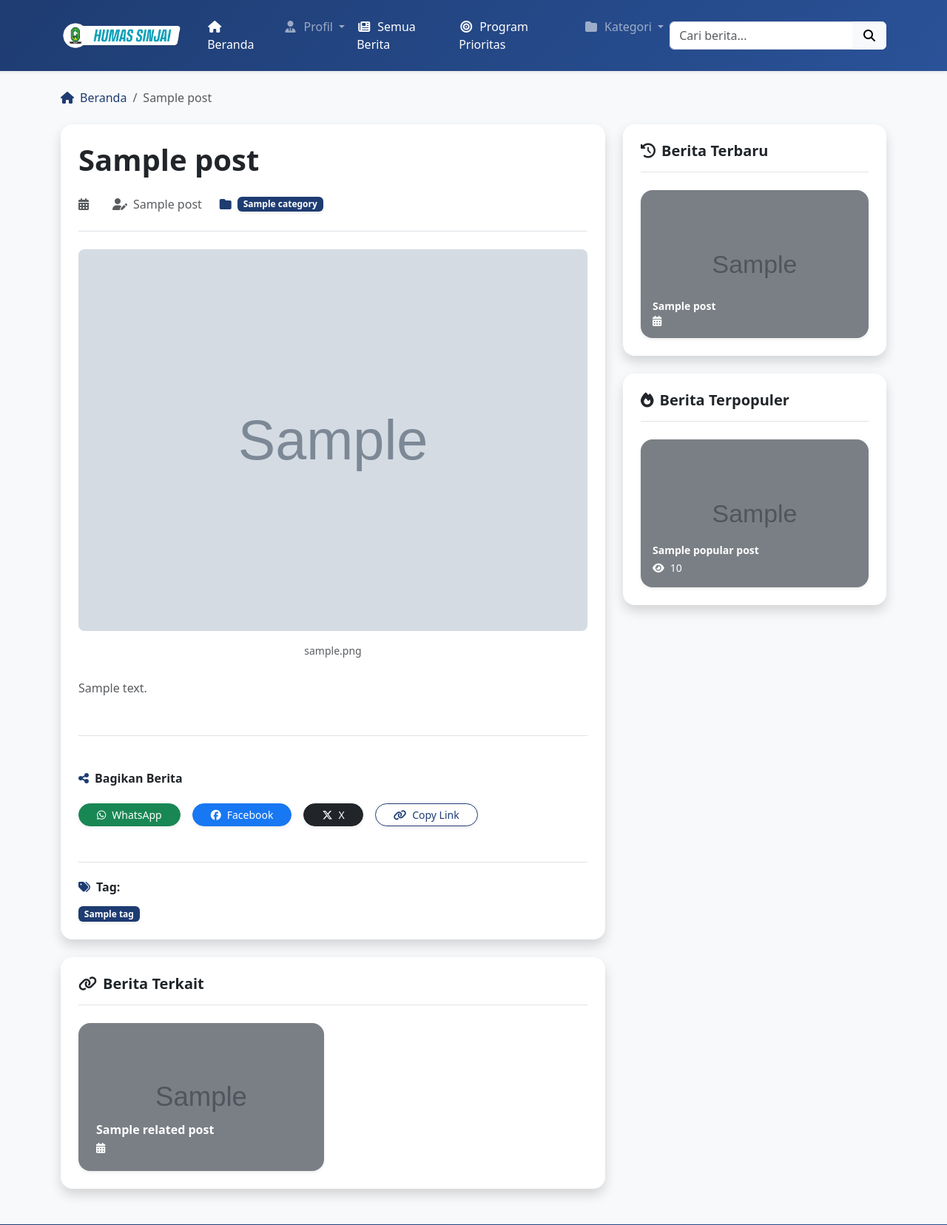
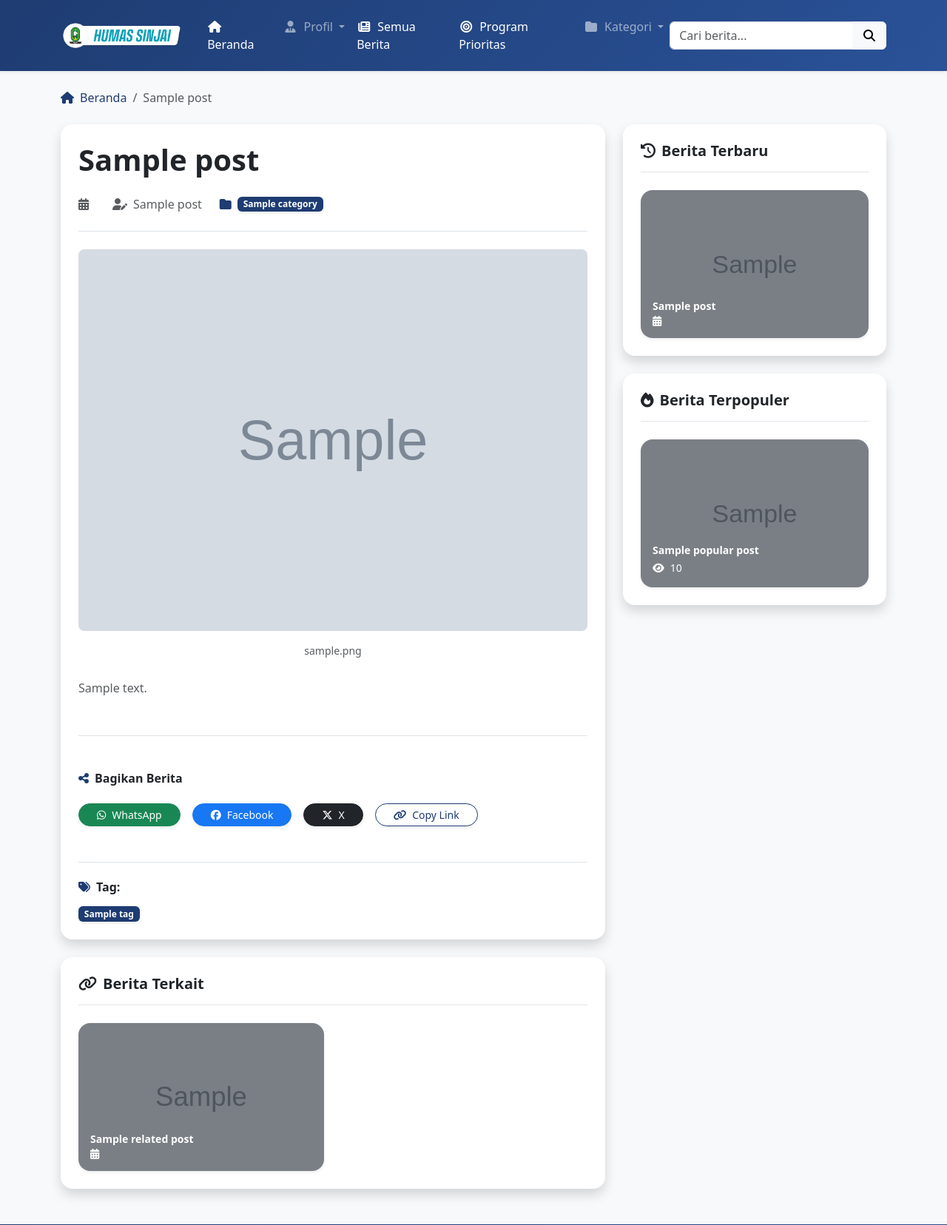
Before and after one commit to kalamangna/humas-sinjai, a CodeIgniter 4 app: the page made by app/Views/post_detail.php in a window 1280 px wide. Shown: the top 1656 px of the page at 74% size. Run offline with PHP 8.4 and a stand-in for CodeIgniter, Linux system fonts and the light colour scheme; the template is opened without the code that fills it: most values are stand-ins (such as "Sample title", 1, 10 or a date in 2020); grey boxes marked "Sample" are stand-in pictures; data that the repository does not hold is empty; some libraries are stand-ins or nearby versions.

Commit message:
style: unify post card font sizes in post detail

```diff
--- a/app/Views/post_detail.php
+++ b/app/Views/post_detail.php
@@ -134,8 +134,8 @@
                                 <div class="col-12 col-md-6">
                                     <a href="<?= base_url('post/' . esc($related['slug'])) ?>" class="card text-white h-100 border-0 shadow-sm rounded-4 overflow-hidden">
                                         <img src="<?= esc($related['thumbnail']) ?>" class="card-img" alt="<?= esc($related['title']) ?>" style="height: 200px; object-fit: cover;">
-                                        <div class="card-img-overlay bg-dark bg-opacity-50 d-flex flex-column justify-content-end p-4">
-                                            <h6 class="card-title fw-bold mb-2"><?= esc($related['title']) ?></h6>
+                                        <div class="card-img-overlay bg-dark bg-opacity-50 d-flex flex-column justify-content-end p-3">
+                                            <h6 class="card-title fw-bold mb-1 small"><?= esc($related['title']) ?></h6>
                                             <small class="d-flex align-items-center">
                                                 <i class="fas fa-calendar-alt me-2"></i>
                                                 <?= format_date($related['published_at'] ?? $related['created_at'] ?? 'now', 'date_only') ?>
```
